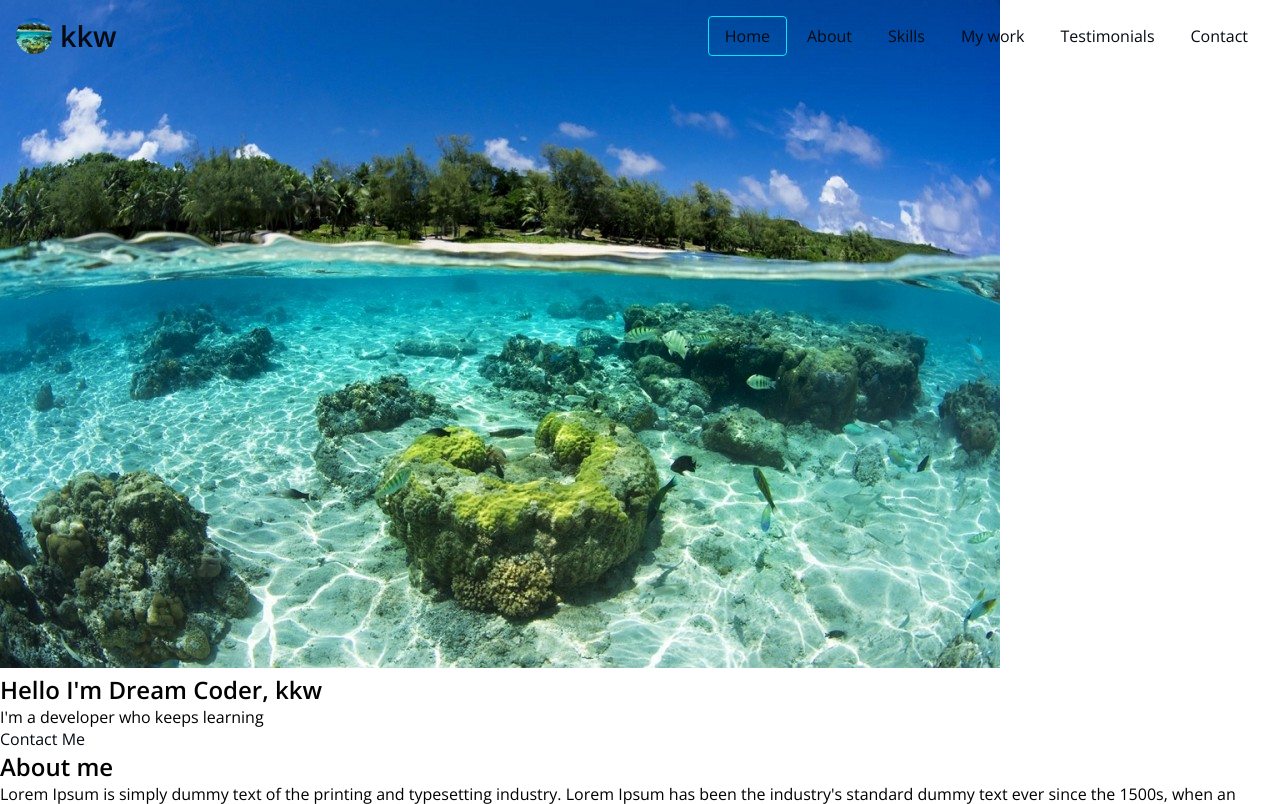
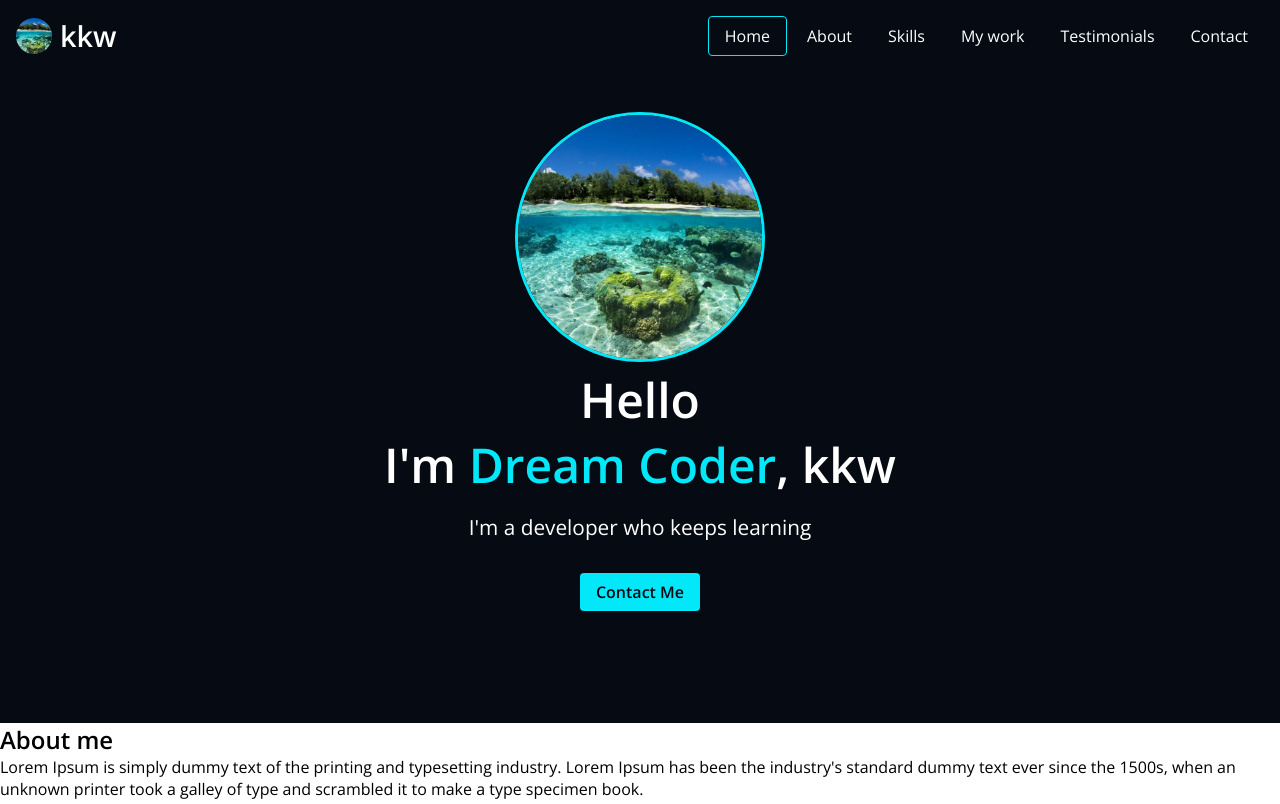
Before and after one commit to BaileysIrish/portfolio, a plain HTML site: page index.html in a window 1280 px wide. Shown: the top 804 px of the page. Drawn offline with nearby package versions, Linux system fonts and the light colour scheme.

Commit message:
CSS-Home

```diff
--- a/css/style.css
+++ b/css/style.css
@@ -35,7 +35,7 @@ ul {
 }
 a {
   text-decoration: none;
-  color: var(--color-black);
+  color: var(--color-white);
 }
 
 button {
@@ -89,3 +89,47 @@ button:focus {
   border: 1px solid var(--color-accent);
   border-radius: 4px;
 }
+/* Home */
+#home {
+  background-color: var(--color-primary);
+  color: var(--color-text);
+  padding: 5rem 1rem;
+  padding-top: 7rem;
+  text-align: center;
+}
+
+.home_avatar {
+  width: 250px;
+  height: 250px;
+  object-fit: cover;
+  border: 3px solid var(--color-accent);
+  border-radius: 100%;
+}
+
+.home__title {
+  font-size: 3rem;
+  margin-bottom: 1rem;
+}
+.home__title--strong {
+  color: var(--color-accent);
+}
+
+.home__description {
+  font-size: 1.3rem;
+}
+
+.home__contact {
+  display: inline-block;
+  background-color: var(--color-accent);
+  padding: 0.5rem 1rem;
+  margin: 2rem;
+  font-weight: bold;
+  color: var(--color-black);
+  border-radius: 4px;
+}
+
+.home__contact:hover {
+  background-color: transparent;
+  outline: 2px solid var(--color-accent);
+  color: var(--color-text);
+}
--- a/index.html
+++ b/index.html
@@ -48,10 +48,10 @@
     <main>
         <!-- Home -->
         <section id="home">
-            <img src="images/profile.jpg" alt="kkw's profile">
-            <h2>Hello I&#39;m Dream Coder, kkw</h2>
-            <p>I'm a developer who keeps learning</p>
-            <a href="#contact">Contact Me</a>
+            <img class="home_avatar" src="images/profile.jpg" alt="kkw's profile">
+            <h2 class="home__title">Hello <br>I&#39;m <strong class="home__title--strong">Dream Coder</strong>, kkw</h2>
+            <p class="home__description">I'm a developer who keeps learning</p>
+            <a class="home__contact" href="#contact">Contact Me</a>
         </section>
         <!-- About -->
         <section id="about">
```
